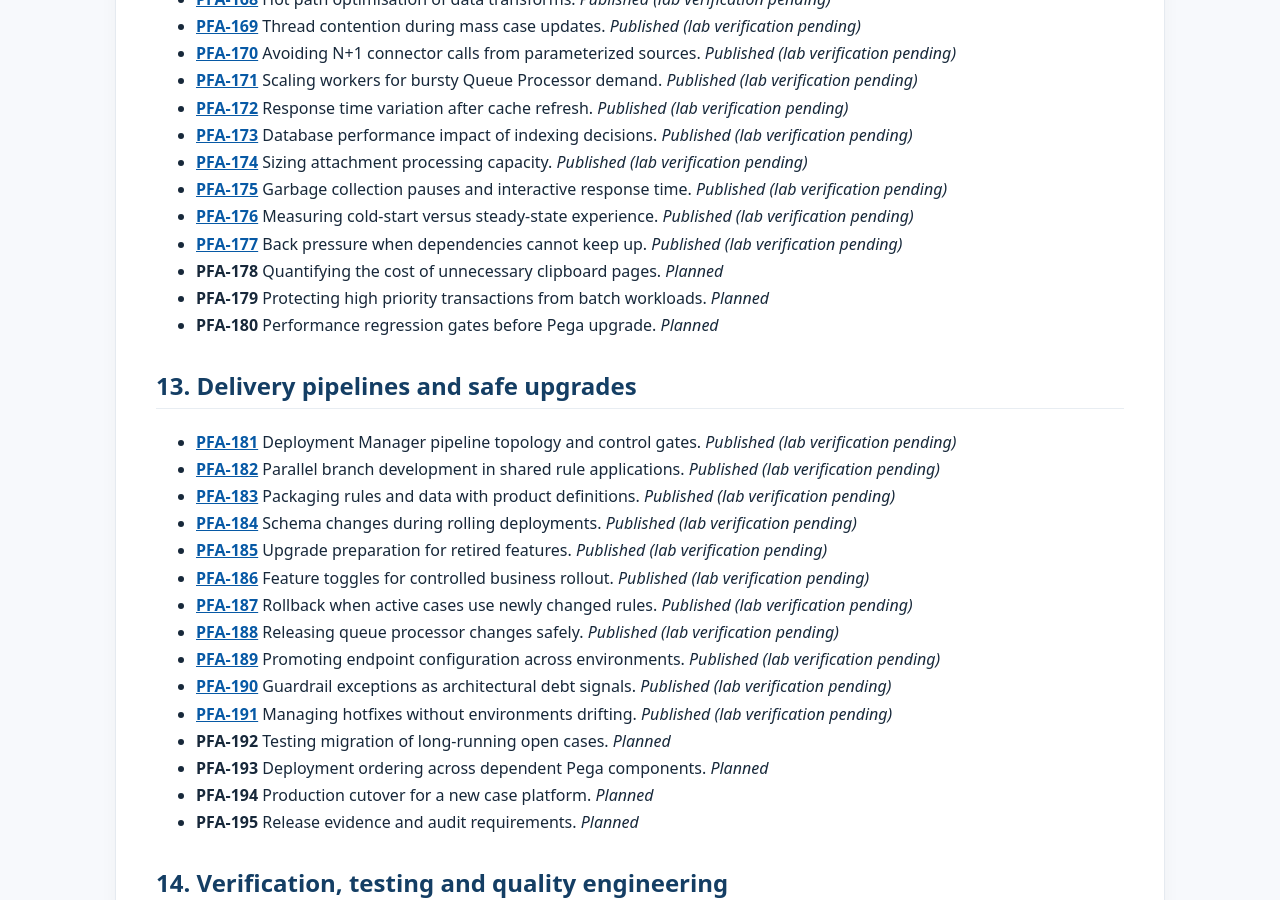
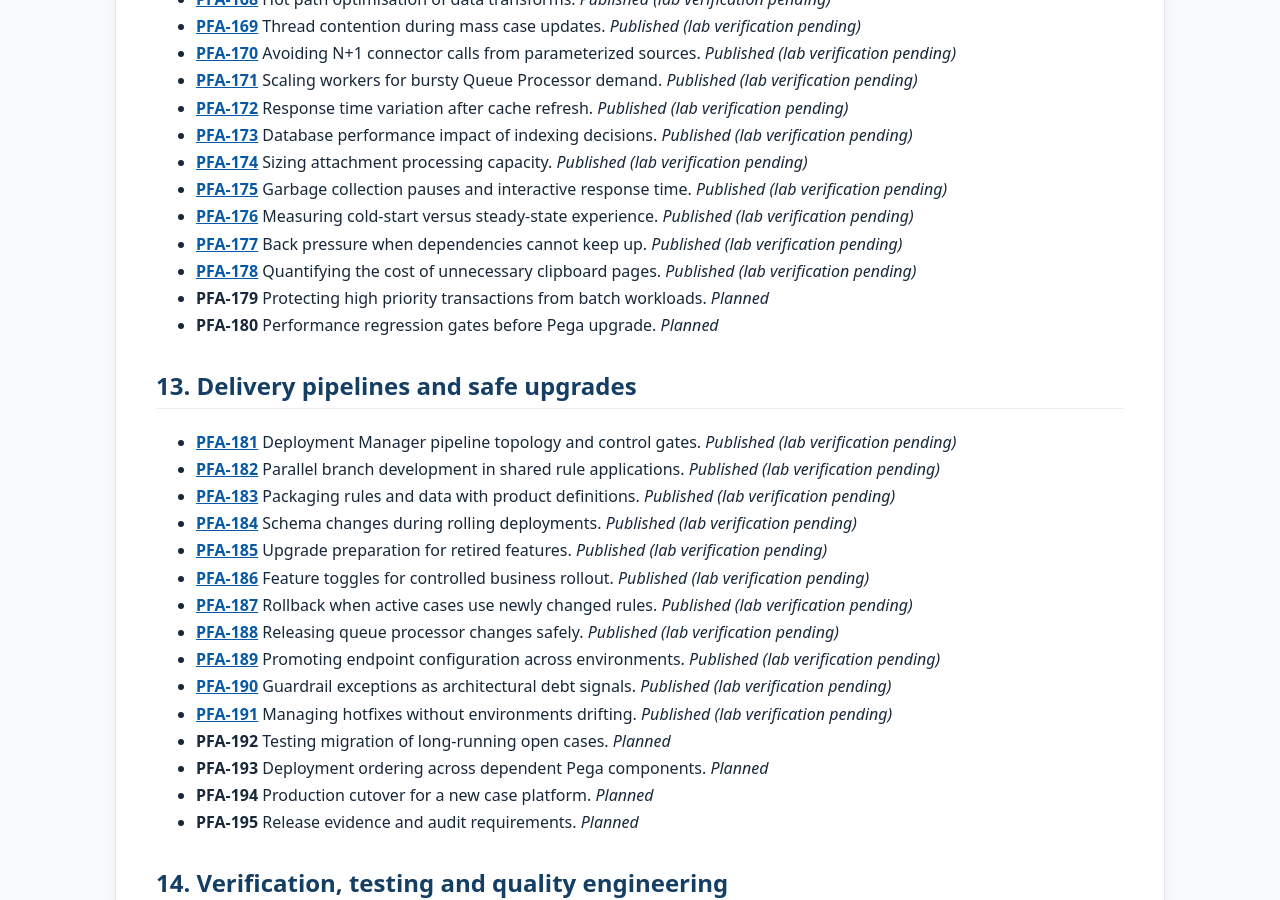
Before and after one commit to chandransandeep/pega-feature-atlas, a Jekyll site: the page built from docs/feature-inventory.md, in a window 1280 px wide and 900 px high, scrolled down 6652 px. Built offline with Jekyll 4.4.1, drawn with Linux system fonts in a browser that asks for light colours.

Commit message:
Publish PFA-178: pfa-178-quantifying-the-cost-of-unnecessary-clipboard-pages

```diff
--- a/docs/commit-date-register.tsv
+++ b/docs/commit-date-register.tsv
@@ -238,3 +238,4 @@ docs/articles/observability/pfa-163-incident-analysis-after-a-ruleset-deployment
 docs/articles/observability/pfa-164-creating-a-support-runbook-for-missing-case-updates.md	2023-06-10	2026-10-31T03:08:02+00:00	random_past_date
 docs/articles/observability/pfa-165-defining-useful-alerts-for-background-backlog-growth.md	2023-08-13	2026-10-31T03:08:02+00:00	random_past_date
 docs/articles/performance/pfa-177-back-pressure-when-dependencies-cannot-keep-up.md	2022-06-02	2026-10-31T03:08:02+00:00	random_past_date
+docs/articles/performance/pfa-178-quantifying-the-cost-of-unnecessary-clipboard-pages.md	2022-12-18	2026-10-31T03:08:02+00:00	random_past_date
--- a/docs/feature-inventory.md
+++ b/docs/feature-inventory.md
@@ -266,7 +266,7 @@ This is the editorial plan for Pega Feature Atlas. It is not a list of completed
 - **[PFA-175](articles/performance/pfa-175-garbage-collection-pauses-interactive-response-time.md)** Garbage collection pauses and interactive response time. _Published (lab verification pending)_
 - **[PFA-176](articles/performance/pfa-176-measuring-coldstart-versus-steadystate-experience.md)** Measuring cold-start versus steady-state experience. _Published (lab verification pending)_
 - **[PFA-177](articles/performance/pfa-177-back-pressure-when-dependencies-cannot-keep-up.md)** Back pressure when dependencies cannot keep up. _Published (lab verification pending)_
-- **PFA-178** Quantifying the cost of unnecessary clipboard pages. _Planned_
+- **[PFA-178](articles/performance/pfa-178-quantifying-the-cost-of-unnecessary-clipboard-pages.md)** Quantifying the cost of unnecessary clipboard pages. _Published (lab verification pending)_
 - **PFA-179** Protecting high priority transactions from batch workloads. _Planned_
 - **PFA-180** Performance regression gates before Pega upgrade. _Planned_
 
```
Also changed, not shown: README.md, docs/articles/performance/pfa-178-quantifying-the-cost-of-unnecessary-clipboard-pages.md (renamed from drafts/pfa-178-quantifying-the-cost-of-unnecessary-clipboard-pages.md).
